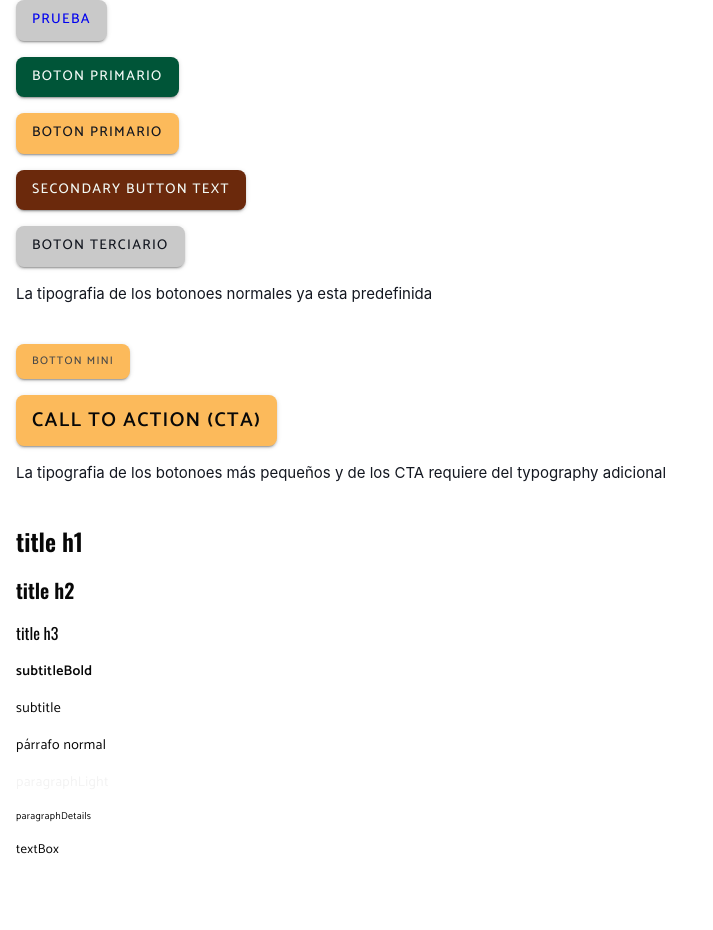
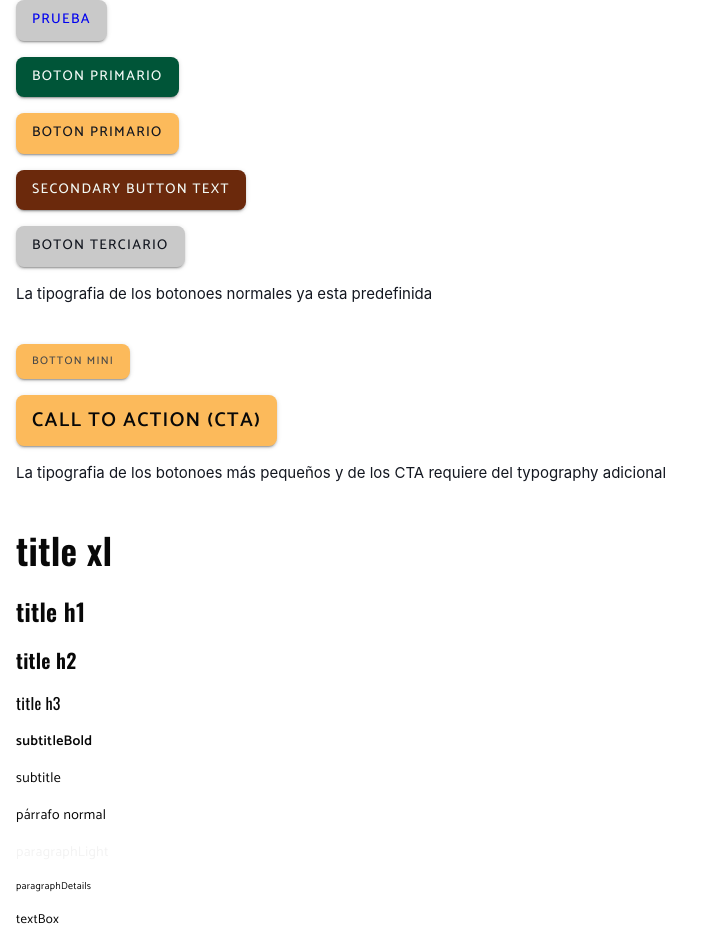
Before and after one commit to RamonCruz187/Kosten, a React (Vite) app in the folder Front/: page /muestras in a window 1280 px wide. Shown: the whole page, without its empty margins (0-713 px from the left). Before the commit the page ends 860 px from the top, so only its background shows below. Built offline with nearby package versions, Linux system fonts and the light colour scheme.

Commit message:
front: theme: titleXL

```diff
--- a/Front/customStyle.jsx
+++ b/Front/customStyle.jsx
@@ -55,6 +55,7 @@ export const defaultCTA = {
 
 export const defaultTitle = {
     fontFamily: customFonts.family.oswald,
+    letterSpacing: customFonts.letter.normal,
     fontWeight: 600,
     color: customPalette.text.main,
 }
--- a/Front/src/components/muestras.jsx
+++ b/Front/src/components/muestras.jsx
@@ -27,6 +27,7 @@ export default function Muestras() {
           adicional
         </p>
         <br />
+        <Typography variant="titleXL">title xl</Typography>
         <Typography variant="titleH1">title h1</Typography>
         <Typography variant="titleH2">title h2</Typography>
         <Typography variant="titleH3">title h3</Typography>
--- a/Front/theme.js
+++ b/Front/theme.js
@@ -61,6 +61,10 @@ const theme = createTheme({
       htmlFontSize: 14, // Asigna 14px a 1rem para pantallas xs
     },
     // titulos
+    titleXL: {
+      ...defaultTitle,
+      fontSize: "2.25rem", // 36px
+    },
     titleH1: {
       ...defaultTitle,
       fontSize: "1.5rem", // 24px
```
